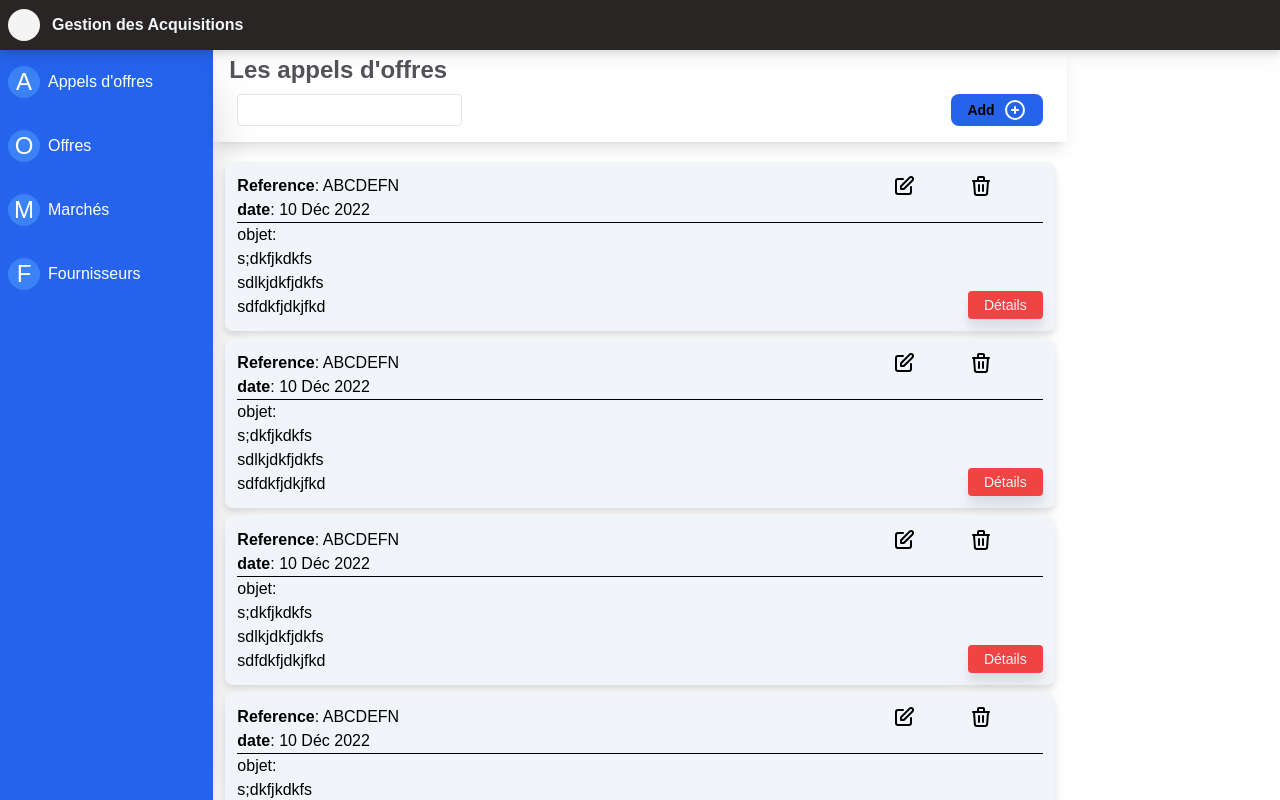
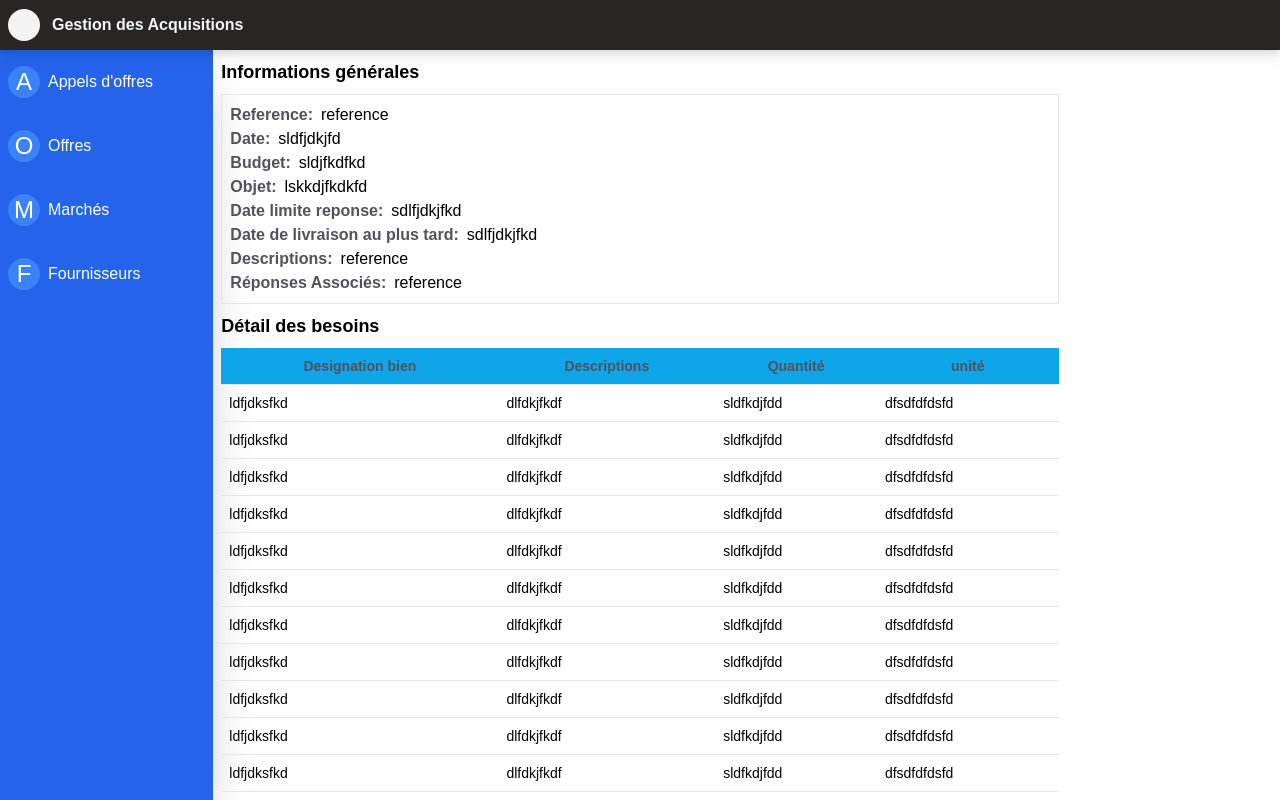
Before and after one commit to musta-collb/react-paf-project, a React (Create React App) app: page /details in a window 1280 px wide. Built offline with nearby package versions, Linux system fonts and the light colour scheme; a web font is replaced by a local one.

Commit message:
Added details feature

```diff
--- a/src/App.js
+++ b/src/App.js
@@ -1,3 +1,6 @@
+import { Route, Routes } from "react-router-dom";
+import AppelsOffres from "./components/acquisition/AppelsOffres.jsx";
+import DetailAppelOffre from "./components/acquisition/DetailAppelOffre.jsx";
 import Index from "./pages/acceuil.jsx";
 import GestionAcquisition from "./pages/GastionAcquisition.jsx";
 import Login from "./pages/Login.jsx";
@@ -5,7 +8,13 @@ import Login from "./pages/Login.jsx";
 function App() {
   return (
     <div>
-      <GestionAcquisition/>
+      <Routes>
+        <Route path="/" element={<GestionAcquisition/>}>
+            <Route path="appelsoffres" element={<AppelsOffres/>}/>
+            <Route path="details" element={<DetailAppelOffre/>}/>
+        </Route>
+        <Route path="login" element={<Login/>}/>
+      </Routes>
     </div>
   );
 }
--- a/src/components/acquisition/AppelOffre.jsx
+++ b/src/components/acquisition/AppelOffre.jsx
@@ -1,3 +1,5 @@
+import { Link } from "react-router-dom";
+
 const AppelOffre = () => {
     return (
         <div className="flex flex-col h-fit w-full bg-slate-100 drop-shadow-lg p-3 rounded-lg">
@@ -40,7 +42,9 @@ const AppelOffre = () => {
                 </div>
                 {/* control */}
                 <div className="flex flex-col justify-end space-5">
-                    <button className="bg-red-500 rounded py-1 px-4 text-sm text-zinc-100 drop-shadow-xl">Détails</button>
+                    <button className="bg-red-500 rounded py-1 px-4 text-sm text-zinc-100 drop-shadow-xl">
+                        <Link to="/details">Détails</Link>
+                    </button>
                 </div>
             </div>
         </div>
--- /dev/null
+++ b/src/components/acquisition/DetailAppelOffre.jsx
@@ -0,0 +1,71 @@
+import { Link } from "react-router-dom";
+const DetailAppelOffre = () => {
+    const biens=["s","d","d","d","d","d","d","d","d","d","d","d"]
+    return (
+        <div className="flex flex-col grow space-y-2 p-2 overflow-y-auto">
+            <div className="">
+                <span className="text-lg font-bold">Informations générales</span>
+            </div>
+            {/* info général */}
+            <div className="flex flex-col border-[1px] space-2 p-2 ">
+                <div className="flex space-x-2">
+                    <span className="font-semibold text-zinc-600">Reference:</span>
+                    <span className="">reference</span>
+                </div>
+                <div className="flex space-x-2 ">
+                    <span className="font-semibold text-zinc-600">Date:</span>
+                    <span className="">sldfjdkjfd</span>
+                </div>
+                <div className="flex space-x-2">
+                    <span className="font-semibold text-zinc-600">Budget:</span>
+                    <span className="">sldjfkdfkd</span>
+                </div>
+                <div className="flex space-x-2">
+                    <span className="font-semibold text-zinc-600">Objet:</span>
+                    <span className="">lskkdjfkdkfd</span>
+                </div>
+                <div className="flex space-x-2">
+                    <span className="font-semibold text-zinc-600">Date limite reponse:</span>
+                    <span className="">sdlfjdkjfkd</span>
+                </div>
+                <div className="flex space-x-2">
+                    <span className="font-semibold text-zinc-600">Date de livraison au plus tard:</span>
+                    <span className="">sdlfjdkjfkd</span>
+                </div>
+                <div className="flex space-x-2">
+                    <span className="font-semibold text-zinc-600">Descriptions:</span>
+                    <span className="">reference</span>
+                </div>
+                <div className="flex space-x-2">
+                    <span className="font-semibold text-zinc-600">Réponses Associés:</span>
+                    <span className="">reference</span>
+                </div>
+            </div>
+            {/* détails bordereau */}
+            <div className="">
+                <span className="text-lg font-bold">Détail des besoins</span>
+            </div>
+            <table className="w-full">
+                <tr className="border-b-[1px] bg-sky-500">
+                    <th className="font-semibold text-sm text-zinc-600 p-2">Designation bien</th>
+                    <th className="font-semibold text-sm text-zinc-600 p-2">Descriptions</th>
+                    <th className="font-semibold text-sm text-zinc-600 p-2">Quantité</th>
+                    <th className="font-semibold text-sm text-zinc-600 p-2">unité</th>
+                </tr>
+                {biens.map((b)=>
+                    <tr key={b} className="border-b-[1px]">
+                        <td className="text-sm p-2">ldfjdksfkd</td>
+                        <td className="text-sm p-2">dlfdkjfkdf</td>
+                        <td className="text-sm p-2">sldfkdjfdd</td>
+                        <td className="text-sm p-2">dfsdfdfdsfd</td>
+                    </tr>
+                )}
+            </table>
+            <div className="flex">
+                <Link to="/appelsoffres" className="bg-red-300">retour</Link>
+            </div>
+        </div>
+     );
+}
+
+export default DetailAppelOffre;
--- a/src/components/acquisition/SideBar.jsx
+++ b/src/components/acquisition/SideBar.jsx
@@ -4,7 +4,7 @@ const SideBar = () => {
         <div className="flex flex-col flex-none md:w-1/6 w-full bg-blue-600 shadow-2xl items-start justify-start">
             <div className=" text-white flex w-full items-center h-16 hover:bg-blue-700 pl-2 space-x-2">
                 <div className="w-8 h-8 flex justify-center rounded-full text-2xl font-medium bg-blue-500">A</div>
-                <Link to="#">Appels d'offres</Link>
+                <Link to="appelsoffres">Appels d'offres</Link>
             </div>
             <div className=" text-white flex  h-16 w-full items-center hover:bg-blue-700 pl-2 space-x-2">
             <div className="w-8 h-8 flex justify-center rounded-full text-2xl font-medium bg-blue-500">O</div>
--- a/src/pages/GastionAcquisition.jsx
+++ b/src/pages/GastionAcquisition.jsx
@@ -1,3 +1,4 @@
+import { Outlet } from "react-router-dom";
 import AppelsOffres from "../components/acquisition/AppelsOffres";
 import Header from "../components/acquisition/Header";
 import SideBar from "../components/acquisition/SideBar";
@@ -10,7 +11,7 @@ const GestionAcquisition = () => {
                 {/* sidebar */}
                 <SideBar/>
                 {/* content */}
-                <AppelsOffres/>
+                <Outlet/>
                 <div className="w-1/6 bd-zinc-400">
 
                 </div>
```
